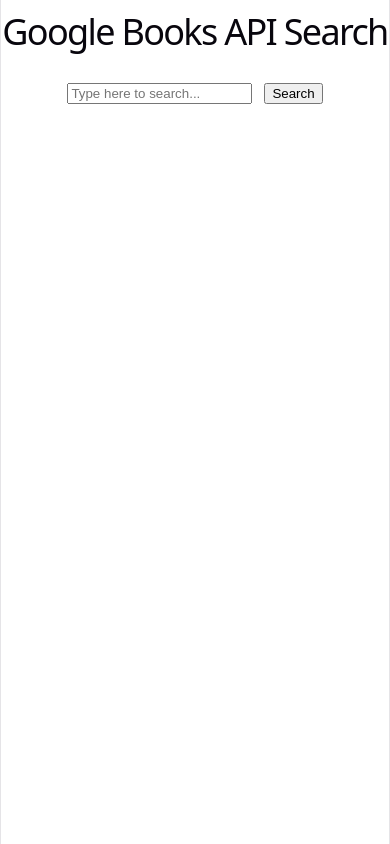
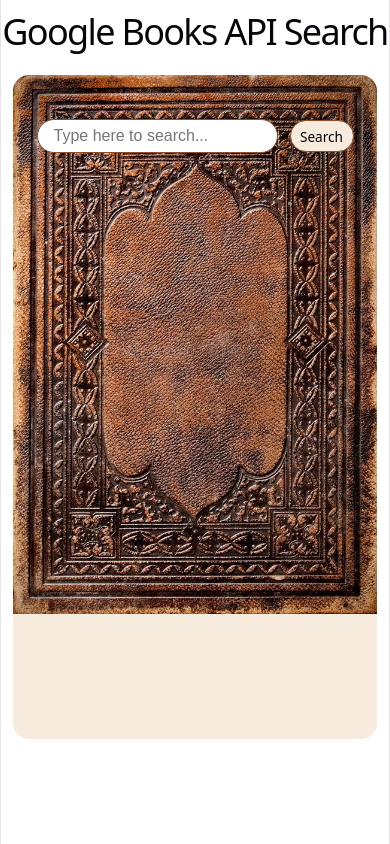
Before and after one commit to khksamuel/api_search_engine, a React (Vite) app: page / in a window 390 px wide. Built offline with nearby package versions, Linux system fonts and the light colour scheme.

Commit message:
add styling to book display

```diff
--- a/src/components/Search/Card/Card.jsx
+++ b/src/components/Search/Card/Card.jsx
@@ -1,5 +1,6 @@
 import styles from "./Card.module.scss";
 import DetailsDialog from "../DetailsDialog/DetailsDialog.jsx";
+import DefaultBookCover from "../../../assets/BookCover.webp";
 import { useRef } from "react";
 
 function Card({
@@ -22,7 +23,7 @@
     }
     return (
       <img
-        src="https://thumbs.dreamstime.com/b/old-book-cover-24489981.jpg"
+        src={DefaultBookCover}
         alt="Default book cover"
         className={styles.cardImage}
       />
@@ -32,7 +33,7 @@
     return (
       <DetailsDialog
         title={title}
-        imageUrl={imageUrl}
+        imageUrl={imageUrl || DefaultBookCover}
         authors={authors}
         publisher={publisher}
         description={description}
--- a/src/components/Search/Card/Card.module.scss
+++ b/src/components/Search/Card/Card.module.scss
@@ -1,5 +1,7 @@
 .card {
-  width: min(100%, 220px);
+  width: min(100%, 190px);
+  border: 1px solid grey;
+  border-radius: 1rem;
 }
 
 .cardImageContainer {
--- a/src/components/Search/Search.jsx
+++ b/src/components/Search/Search.jsx
@@ -1,14 +1,21 @@
 import SearchBar from "./SearchBar/SearchBar.jsx";
 import SearchResults from "./SearchResults/SearchResults.jsx";
 import { useState } from "react";
+import styles from "./Search.module.scss";
+import DEFAULT_BOOK_COVER_IMAGE from "../../assets/BookCover.webp";
 
 function Search() {
   const [searchResults, setSearchResults] = useState([]);
+  const hasResults = searchResults.length > 0;
+  const searchBackgroundStyle = {
+    backgroundImage: hasResults ? "none" : `url(${DEFAULT_BOOK_COVER_IMAGE})`,
+  };
+
   return (
-    <div>
+    <section className={styles.searchContainer} style={searchBackgroundStyle}>
       <SearchBar setSearchResults={setSearchResults} />
       <SearchResults searchResults={searchResults} />
-    </div>
+    </section>
   );
 }
 
--- /dev/null
+++ b/src/components/Search/Search.module.scss
@@ -0,0 +1,20 @@
+.searchContainer {
+  min-height: 82vh;
+  padding: 1.5rem 1rem 2rem;
+  background-repeat: no-repeat;
+  background-position: center top;
+  background-size: contain;
+  aspect-ratio: 30/9;
+  background-color: #f6ebdd;
+  border-radius: 1.5rem;
+  margin: 1rem;
+  transition: background-image 220ms ease;
+}
+
+@media (max-width: 768px) {
+  .searchContainer {
+    min-height: 72vh;
+    margin: 0.75rem;
+    border-radius: 1rem;
+  }
+}
--- a/src/components/Search/SearchBar/SearchBar.jsx
+++ b/src/components/Search/SearchBar/SearchBar.jsx
@@ -86,8 +86,9 @@
           placeholder="Type here to search..."
           value={query}
           onChange={handleInputChange}
+          className={styles.searchInput}
         />
-        <button type="button" onClick={() => handleSearch(1)}>
+        <button type="button" onClick={() => handleSearch(1)} className={styles.searchButton}>
           Search
         </button>
       </div>
--- a/src/components/Search/SearchBar/SearchBar.module.scss
+++ b/src/components/Search/SearchBar/SearchBar.module.scss
@@ -4,6 +4,28 @@
   align-items: center;
   justify-content: center;
   margin-top: 20px;
+}
+
+.searchInput {
+  height: 1rem;
+  padding: 0.5rem 1rem;
+  border: 1px solid #8d4f2b;
+  border-radius: 999px;
+  font-size: 1rem;
+}
+
+.searchButton {
+  height: 2rem;
+  width: 4rem;
+  text-align: center;
+  border: 1px solid #8d4f2b;
+  border-radius: 999px;
+  background: rgb(246, 235, 221);
+  color: black;
+  font: inherit;
+  font-size: 0.85rem;
+  font-weight: 500;
+  cursor: pointer;
 }
 
 .searchControls {
@@ -14,6 +36,9 @@
 }
 
 .errorMessage {
+  background-color: #f8d7da;
+  border: 1px solid #f5c6cb;
+  border-radius: 0.5rem;
   margin: 0.5rem 0 0;
   color: #c62828;
   font-size: 0.85rem;
--- a/src/components/Search/SearchResults/SearchResults.jsx
+++ b/src/components/Search/SearchResults/SearchResults.jsx
@@ -2,8 +2,12 @@
 import styles from "./SearchResults.module.scss";
 
 function SearchResults({ searchResults }) {
+  const hasResults = searchResults.length > 0;
+
   return (
-    <div className={styles.searchResults}>
+    <div
+      className={`${styles.searchResults} ${hasResults ? styles.hasResults : ""}`}
+    >
       {searchResults.map((result, index) => (
         <Card
           key={index}
--- a/src/components/Search/SearchResults/SearchResults.module.scss
+++ b/src/components/Search/SearchResults/SearchResults.module.scss
@@ -1,7 +1,25 @@
 .searchResults {
+  margin-top: 1rem;
+  padding-top: 10px;
   display: flex;
   flex-wrap: wrap;
   justify-content: center;
-  gap: 20px;
+  column-gap: 40px;
+  row-gap: 20px;
   padding: 20px;
 }
+
+.hasResults {
+  min-height: 60vh;
+  background-image: url("../../../assets/OpenedBooks.png");
+  background-repeat: no-repeat;
+  background-position: center top;
+  background-size: min(1200px, 98%) auto;
+}
+
+@media (max-width: 768px) {
+  .hasResults {
+    background-size: 170% auto;
+    background-position: center 0.5rem;
+  }
+}
--- a/src/utils/search.js
+++ b/src/utils/search.js
@@ -66,7 +66,7 @@
 }
 
 export function searchBooks(query, page = 1, maxResults = 8) {
-  if (!query) throw new Error("Query is required for searching books");
+  if (!query) throw new Error("Query is required for searching books. Try using a different query.");
   if (!Number.isInteger(page) || page < 1) {
     throw new Error("Page must be a positive integer");
   }
```
Also changed, not shown: src/assets/BookCover.webp (added), src/assets/OpenedBooks.png (added).
